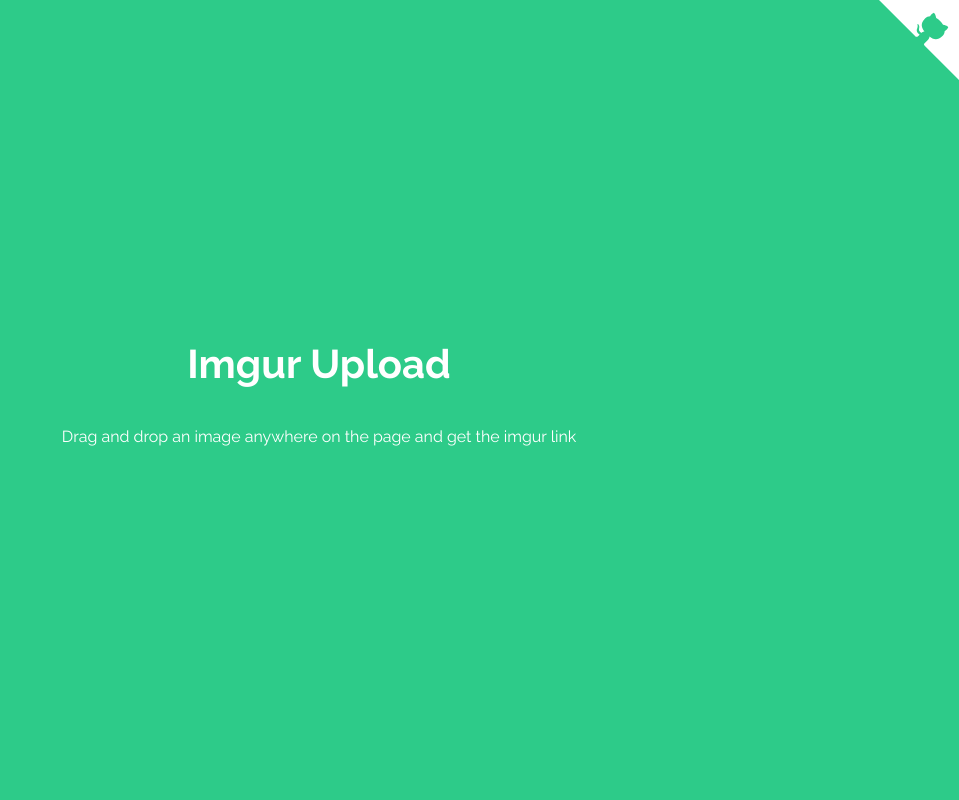
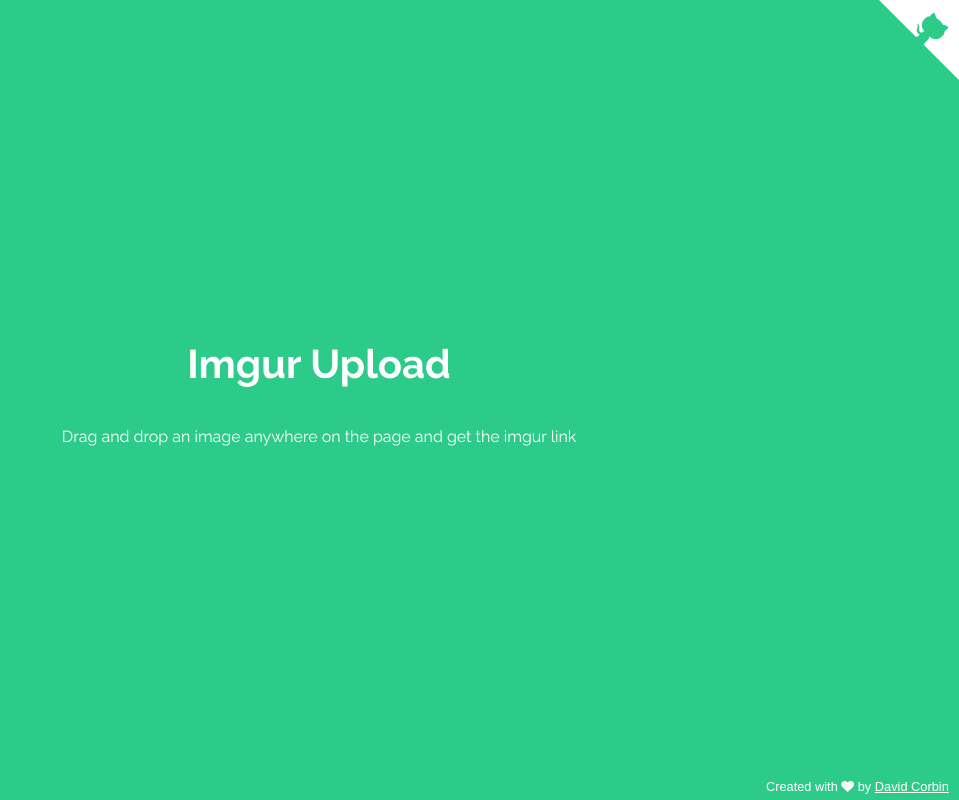
Before and after one commit to davidcorbin/imgur, a plain HTML site: page index.html in a window 1280 px wide. Shown: the whole page, without its empty margins (321-1280 px from the left). Drawn offline with Linux system fonts and the light colour scheme.

Commit message:
Added creator attribution

```diff
--- a/css/style.css
+++ b/css/style.css
@@ -50,44 +50,9 @@
     text-decoration: none;
 }
 
-
-/*
-.desc h2 a {
-    //padding: 8px 0;
-}
-
-.desc h2 a::after {
-    position: absolute;
-    top: 100%;
-    left: 0;
-    width: 100%;
-    height: 3px;
-    background: rgba(0,0,0,0.1);
-    content: '';
-    opacity: 0;
-    -webkit-transition: opacity 0.3s, -webkit-transform 0.3s;
-    -moz-transition: opacity 0.3s, -moz-transform 0.3s;
-    transition: opacity 0.3s, transform 0.3s;
-    -webkit-transform: translateY(8px);
-    -moz-transform: translateY(8px);
-    transform: translateY(8px);
-}
-
-.desc h2 a:hover::after,
-.desc h2 a:focus::after {
-    opacity: 1;
-    -webkit-transform: translateY(0px);
-    -moz-transform: translateY(0px);
-    transform: translateY(0px);
-}
-*/
-
 .desc h2 i:hover {
     cursor: pointer;
 }
-
-
-
 
 
 
@@ -123,3 +88,16 @@
     transform: translateY(-100%);
 }
 */
+
+span.author {
+    position: absolute;
+    bottom: 0;
+    right: 0;
+    color: #fff;
+    font-size: 0.8em;
+    padding:0.5em 0.8em;
+}
+
+span.author a {
+    color: #fff;
+}
--- a/index.html
+++ b/index.html
@@ -28,20 +28,16 @@
         <h1>Imgur Upload</h1>
         <h2 id="link">Drag and drop an image anywhere on the page and get the imgur link</h2>
     </div>
+
+    <span class="author">Created with <i class="fa fa-heart"></i> by <a href="http://daconex.me">David Corbin</a></span>
+
 </div>
 <input style="display: none; width: 0; height: 0;" type="file" onchange="upload(this.files[0])">
 
-<!--
-<button >Upload</button>
 
-<a id="link"></a>
-<br>
-<img class="uploadimg">
-//-->
 
 <script src="js/script.js"></script>
 
-<!-- Google Analytics: change UA-XXXXX-X to be your site's ID. -->
 <script>
     (function(b,o,i,l,e,r){b.GoogleAnalyticsObject=l;b[l]||(b[l]=
         function(){(b[l].q=b[l].q||[]).push(arguments)});b[l].l=+new Date;
--- a/js/script.js
+++ b/js/script.js
@@ -102,8 +102,9 @@
 
 
 (function(document, window, index) {
-    // Stop pseudo clicking upload layer when github-corner is clicked
-    document.getElementsByTagName("a")[0].addEventListener("click", function (e){e.stopPropagation();}, false);
+    // Stop pseudo clicking upload layer when links are clicked
+    document.querySelector("a").addEventListener("click", function (e){e.stopPropagation();}, false);
+    document.querySelector("span a").addEventListener("click", function (e){e.stopPropagation();}, false);
 
     // Check if browser supports drag and drop
     var supportsDrag = function() {
```
